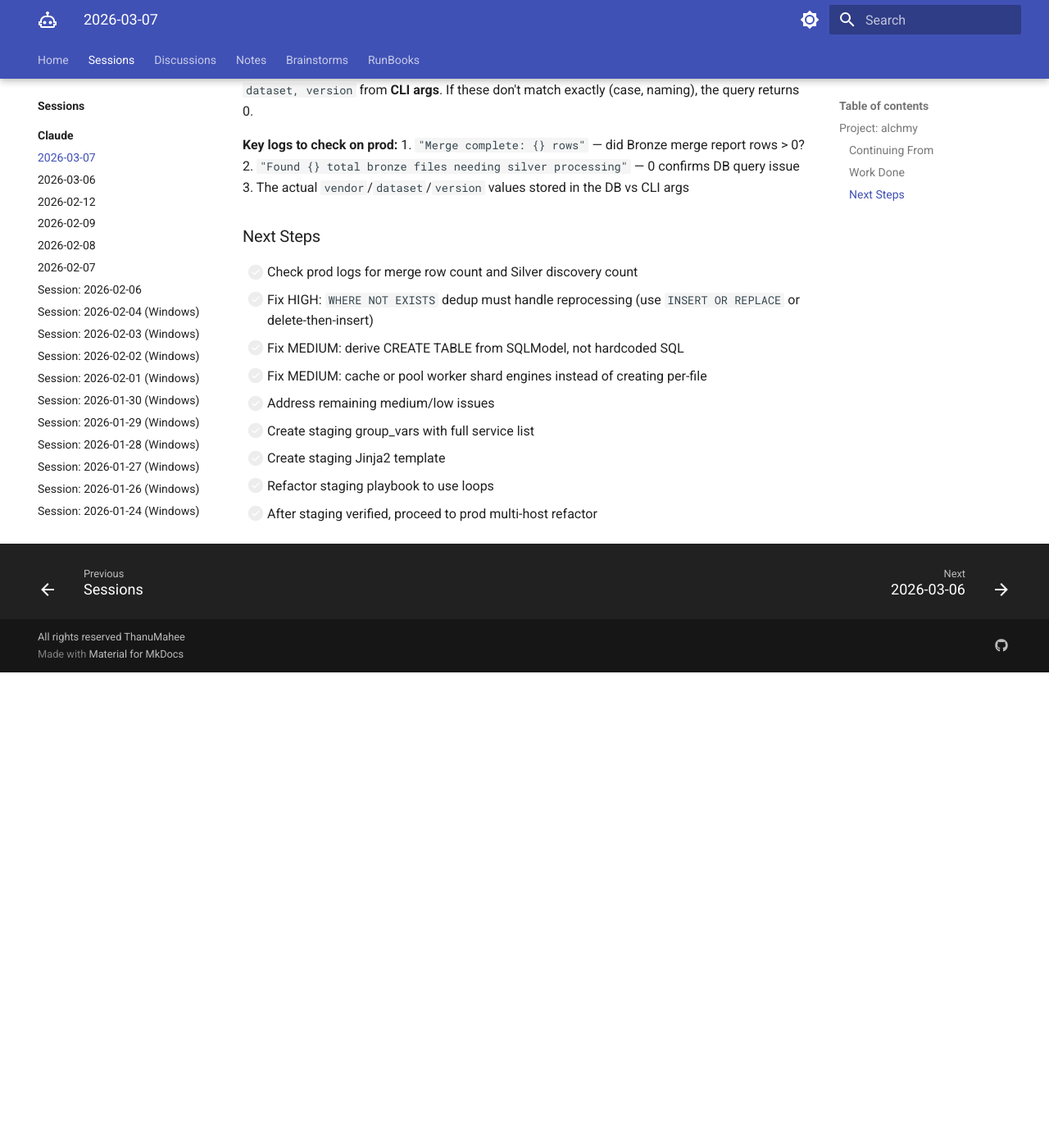
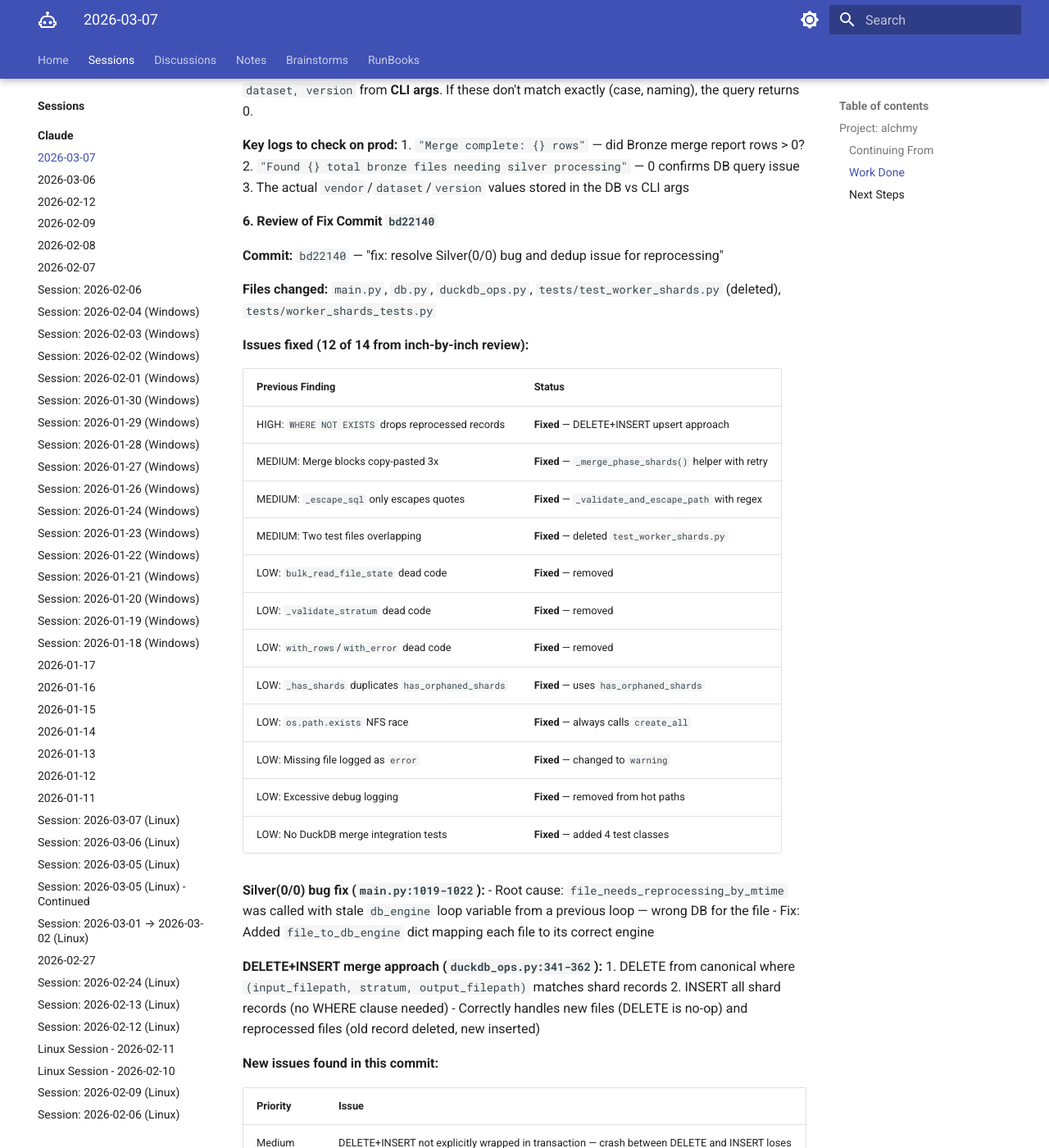
Before and after one commit to ThanuMahee12/AgentContext, an MkDocs documentation site: the page built from docs/sessions/claude/w-2026-03-07.md, in a window 1280 px wide and 1400 px high, scrolled down 3943 px. Shown: the whole window at 82% size. Built offline with MkDocs 1.6.1 and Material for MkDocs 9.7.7, drawn with Linux system fonts in a browser that asks for light colours; before the commit the page ends 4763 px from its top, so only the background shows below that; some of the changed text lies outside the part shown.

Commit message:
docs: append review of fix commit bd22140 to 03-07 session notes

```diff
--- a/docs/sessions/claude/w-2026-03-07.md
+++ b/docs/sessions/claude/w-2026-03-07.md
@@ -129,13 +129,55 @@
 2. `"Found {} total bronze files needing silver processing"` — 0 confirms DB query issue
 3. The actual `vendor`/`dataset`/`version` values stored in the DB vs CLI args
 
+#### 6. Review of Fix Commit `bd22140`
+
+**Commit:** `bd22140` — "fix: resolve Silver(0/0) bug and dedup issue for reprocessing"
+
+**Files changed:** `main.py`, `db.py`, `duckdb_ops.py`, `tests/test_worker_shards.py` (deleted), `tests/worker_shards_tests.py`
+
+**Issues fixed (12 of 14 from inch-by-inch review):**
+
+| Previous Finding | Status |
+|---|---|
+| HIGH: `WHERE NOT EXISTS` drops reprocessed records | **Fixed** — DELETE+INSERT upsert approach |
+| MEDIUM: Merge blocks copy-pasted 3x | **Fixed** — `_merge_phase_shards()` helper with retry |
+| MEDIUM: `_escape_sql` only escapes quotes | **Fixed** — `_validate_and_escape_path` with regex |
+| MEDIUM: Two test files overlapping | **Fixed** — deleted `test_worker_shards.py` |
+| LOW: `bulk_read_file_state` dead code | **Fixed** — removed |
+| LOW: `_validate_stratum` dead code | **Fixed** — removed |
+| LOW: `with_rows`/`with_error` dead code | **Fixed** — removed |
+| LOW: `_has_shards` duplicates `has_orphaned_shards` | **Fixed** — uses `has_orphaned_shards` |
+| LOW: `os.path.exists` NFS race | **Fixed** — always calls `create_all` |
+| LOW: Missing file logged as `error` | **Fixed** — changed to `warning` |
+| LOW: Excessive debug logging | **Fixed** — removed from hot paths |
+| LOW: No DuckDB merge integration tests | **Fixed** — added 4 test classes |
+
+**Silver(0/0) bug fix (`main.py:1019-1022`):**
+- Root cause: `file_needs_reprocessing_by_mtime` was called with stale `db_engine` loop variable from a previous loop — wrong DB for the file
+- Fix: Added `file_to_db_engine` dict mapping each file to its correct engine
+
+**DELETE+INSERT merge approach (`duckdb_ops.py:341-362`):**
+1. DELETE from canonical where `(input_filepath, stratum, output_filepath)` matches shard records
+2. INSERT all shard records (no WHERE clause needed)
+- Correctly handles new files (DELETE is no-op) and reprocessed files (old record deleted, new inserted)
+
+**New issues found in this commit:**
+
+| Priority | Issue |
+|---|---|
+| Medium | DELETE+INSERT not explicitly wrapped in transaction — crash between DELETE and INSERT loses records. Need to verify DuckDB auto-transacts with attached SQLite. |
+| Medium | `_SAFE_PATH_PATTERN` rejects backslashes (Windows paths) and spaces. Low risk in prod (Linux) but breaks local testing. |
+| Low | `file_to_db_engine` dict never cleared between `--watch` cycles — minor memory accumulation |
+| Low | Hardcoded `CREATE TABLE` schema still not derived from SQLModel (unchanged from before) |
+| Low | Missing test for reprocessing scenario (verify record replacement, not just dedup) |
+
+**Verdict:** Good commit. Addresses critical and most medium/low findings. Ready for merge after verifying DELETE+INSERT transactionality and adding a reprocessing integration test.
+
 ### Next Steps
 
-- [ ] Check prod logs for merge row count and Silver discovery count
-- [ ] Fix HIGH: `WHERE NOT EXISTS` dedup must handle reprocessing (use `INSERT OR REPLACE` or delete-then-insert)
-- [ ] Fix MEDIUM: derive CREATE TABLE from SQLModel, not hardcoded SQL
-- [ ] Fix MEDIUM: cache or pool worker shard engines instead of creating per-file
-- [ ] Address remaining medium/low issues
+- [ ] Verify DELETE+INSERT is transactional in DuckDB with attached SQLite
+- [ ] Add reprocessing-specific integration test (record replacement, not just dedup)
+- [ ] Track hardcoded CREATE TABLE schema as tech debt
 - [ ] Create staging group_vars with full service list
 - [ ] Create staging Jinja2 template
 - [ ] Refactor staging playbook to use loops
```
